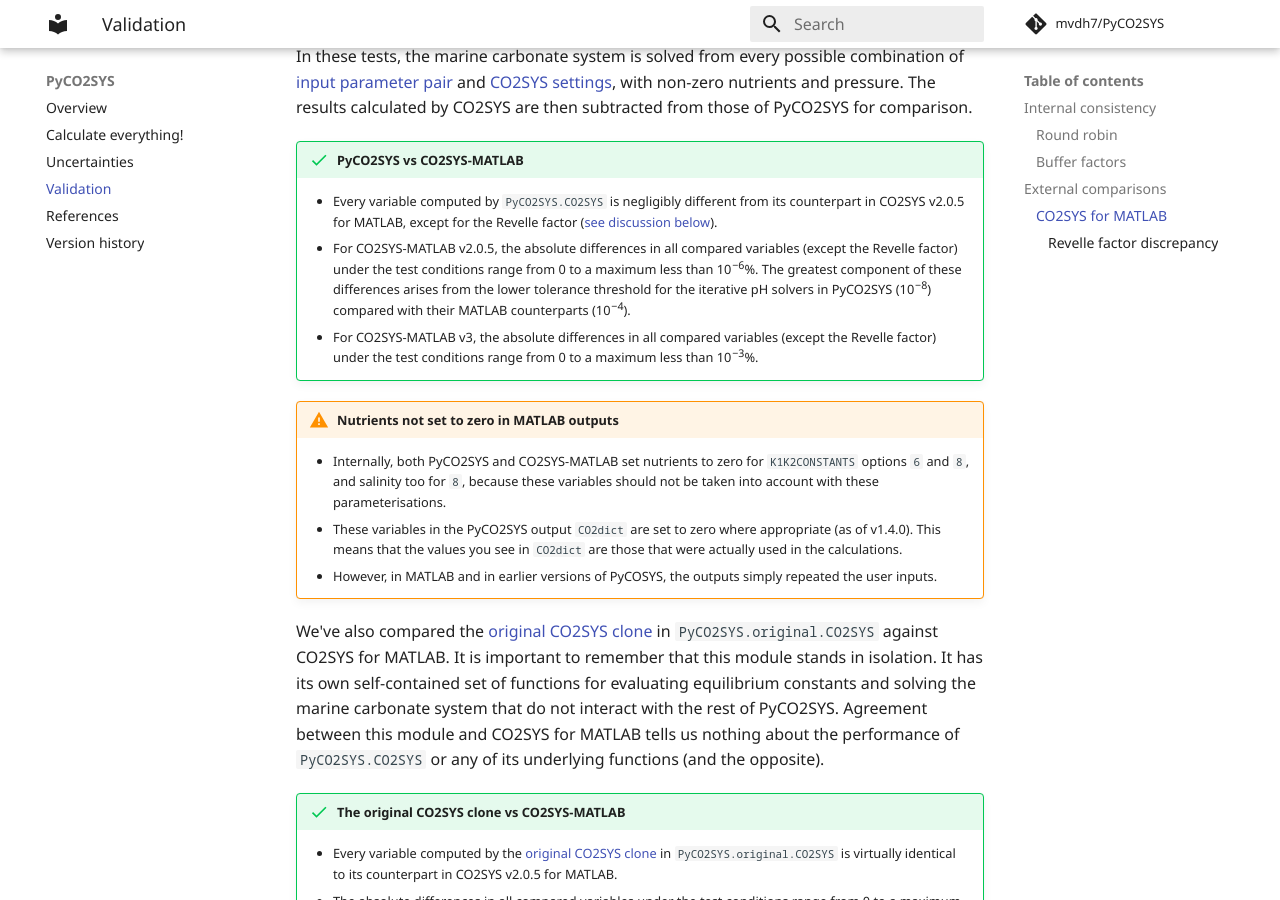
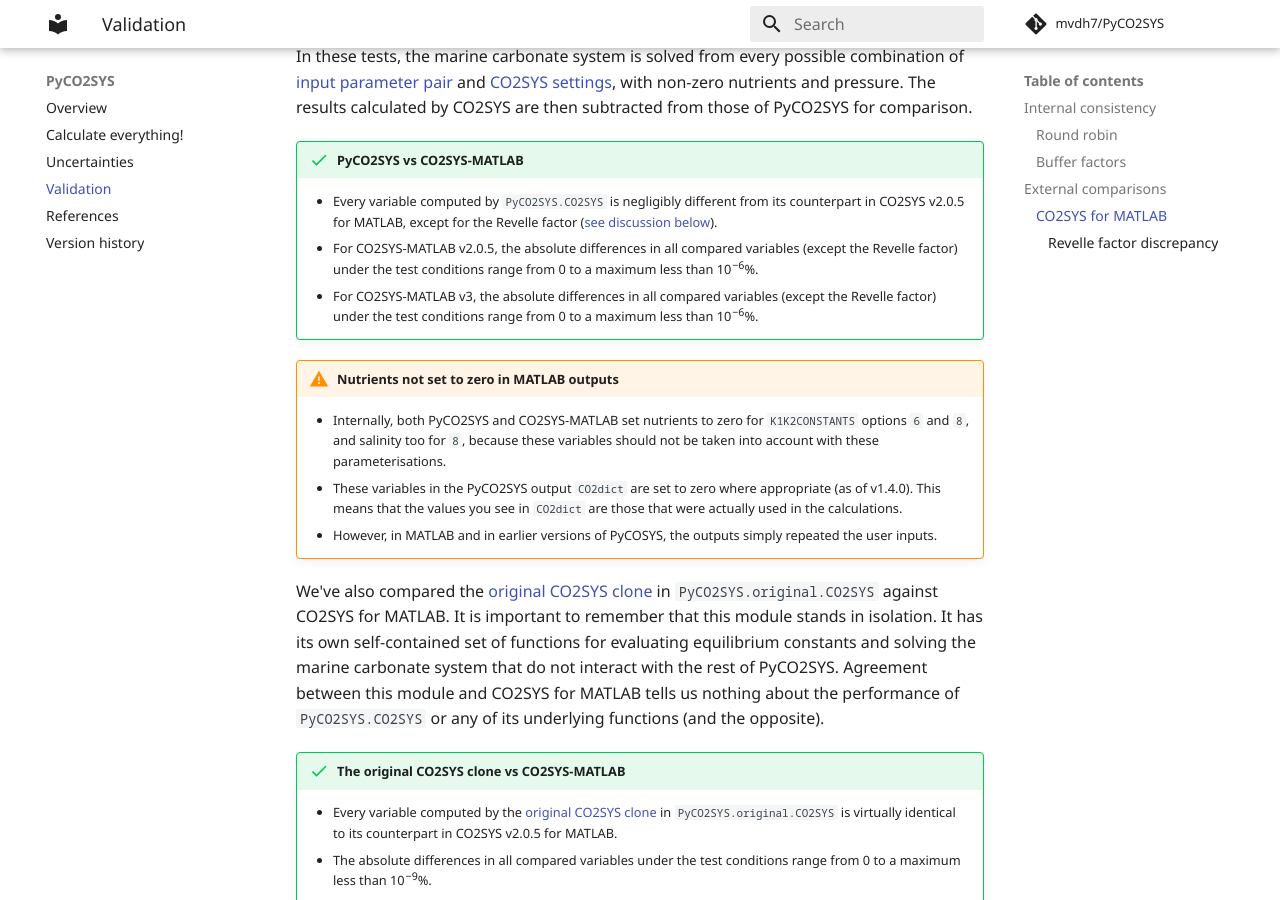
Before and after one commit to mvdh7/PyCO2SYS, an MkDocs documentation site: the page built from docs/validate.md, in a window 1280 px wide and 900 px high, scrolled down 4760 px. Built offline with MkDocs 1.6.1 and Material for MkDocs 9.7.7, drawn with Linux system fonts in a browser that asks for light colours; comment, search, counter and statistics services are not loaded.

Commit message:
Compare with newly updated CO2SYS_extd

```diff
--- a/docs/validate.md
+++ b/docs/validate.md
@@ -203,8 +203,8 @@ In these tests, the marine carbonate system is solved from every possible combin
 
 !!! success "PyCO2SYS vs CO2SYS-MATLAB"
     * Every variable computed by `PyCO2SYS.CO2SYS` is negligibly different from its counterpart in CO2SYS v2.0.5 for MATLAB, except for the Revelle factor ([see discussion below](#revelle-factor-discrepancy)).
-    * For CO2SYS-MATLAB v2.0.5, the absolute differences in all compared variables (except the Revelle factor) under the test conditions range from 0 to a maximum less than 10<sup>−6</sup>%.  The greatest component of these differences arises from the lower tolerance threshold for the iterative pH solvers in PyCO2SYS (10<sup>−8</sup>) compared with their MATLAB counterparts (10<sup>−4</sup>).
-    * For CO2SYS-MATLAB v3, the absolute differences in all compared variables (except the Revelle factor) under the test conditions range from 0 to a maximum less than 10<sup>−3</sup>%.
+    * For CO2SYS-MATLAB v2.0.5, the absolute differences in all compared variables (except the Revelle factor) under the test conditions range from 0 to a maximum less than 10<sup>−6</sup>%.
+    * For CO2SYS-MATLAB v3, the absolute differences in all compared variables (except the Revelle factor) under the test conditions range from 0 to a maximum less than 10<sup>−6</sup>%.
 
 !!! warning "Nutrients not set to zero in MATLAB outputs"
     * Internally, both PyCO2SYS and CO2SYS-MATLAB set nutrients to zero for `K1K2CONSTANTS` options `6` and `8`, and salinity too for `8`, because these variables should not be taken into account with these parameterisations.
```
Also changed, not shown: 2 other files.
